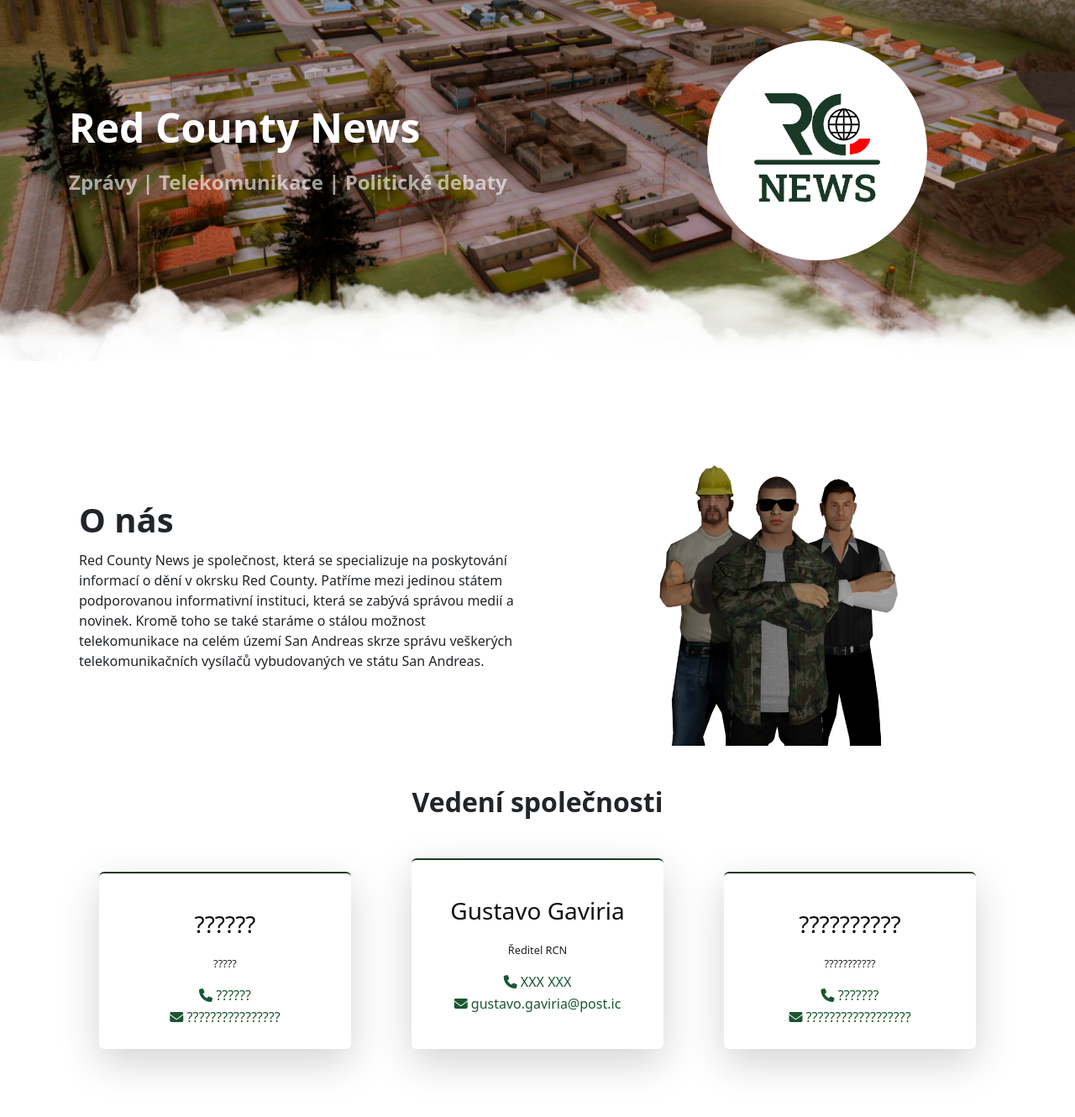
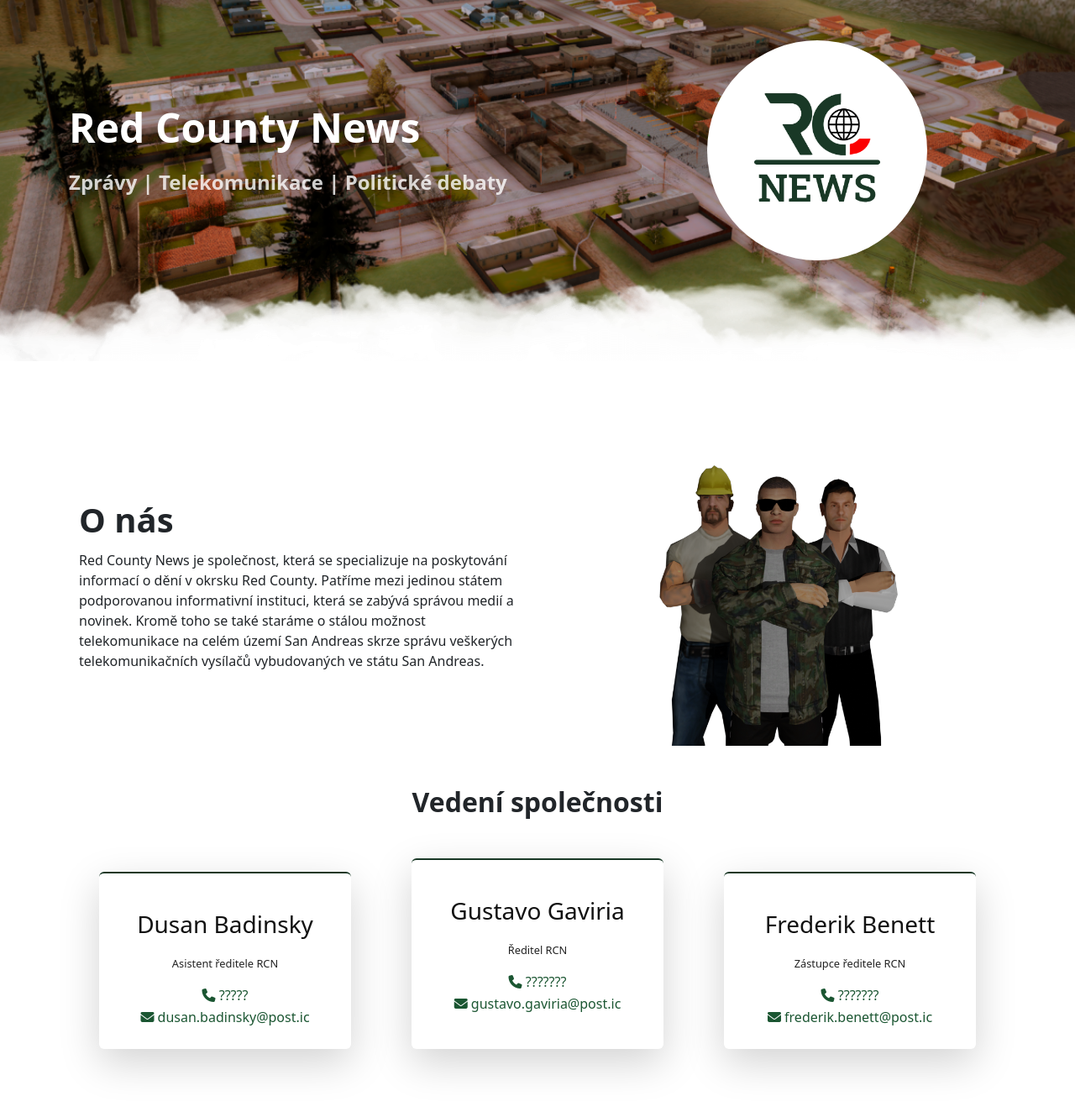
Before and after one commit to Petriik01/petriik01.github.io, a PHP site: page /redcountynews.ic/index.html in a window 1280 px wide. Shown: the top 1330 px of the page at 84% size. Run offline with PHP 8.4, Linux system fonts and the light colour scheme; some libraries are stand-ins or nearby versions.

Commit message:
změny v kontaktech a úprava průhlednosti textu

```diff
--- a/redcountynews.ic/index.html
+++ b/redcountynews.ic/index.html
@@ -94,14 +94,14 @@
                 <div class="col-lg-4 mt-3 d-flex justify-content-center mb-2">
                     <div class="team-card shadow-lg shadow p-4">
                         <div class="team-card-header">
-                            <h3>??????</h3>
+                            <h3>Dusan Badinsky</h3>
                         </div>
                         <div class="team-card-content">
-                            <p>?????</p>
+                            <p>Asistent ředitele RCN</p>
                         </div>
                         <div class="team-card-contact">
-                            <p><i class="fa-solid fa-phone"></i> ??????</p>
-                            <p><i class="fa-solid fa-envelope"></i> ????????????????</p>
+                            <p><i class="fa-solid fa-phone"></i> ?????</p>
+                            <p><i class="fa-solid fa-envelope"></i> dusan.badinsky@post.ic</p>
                         </div>
                     </div>
                 </div>
@@ -114,7 +114,7 @@
                             <p>Ředitel RCN</p>
                         </div>
                         <div class="team-card-contact">
-                            <p><i class="fa-solid fa-phone"></i> XXX XXX</p>
+                            <p><i class="fa-solid fa-phone"></i> ???????</p>
                             <p><i class="fa-solid fa-envelope"></i> gustavo.gaviria@post.ic</p>
                         </div>
                     </div>
@@ -122,14 +122,14 @@
                 <div class="col-lg-4 mt-3 d-flex justify-content-center mb-2">
                     <div class="team-card shadow-lg shadow p-4">
                         <div class="team-card-header">
-                            <h3>??????????</h3>
+                            <h3>Frederik Benett</h3>
                         </div>
                         <div class="team-card-content">
-                            <p>???????????</p>
+                            <p>Zástupce ředitele RCN</p>
                         </div>
                         <div class="team-card-contact">
                             <p><i class="fa-solid fa-phone"></i> ???????</p>
-                            <p><i class="fa-solid fa-envelope"></i> ??????????????????</p>
+                            <p><i class="fa-solid fa-envelope"></i> frederik.benett@post.ic</p>
                         </div>
                     </div>
                 </div>
--- a/redcountynews.ic/styles.css
+++ b/redcountynews.ic/styles.css
@@ -16,7 +16,7 @@
 }
 
 .header h2 {
-    color: rgba(255, 255, 255, .6);
+    color: rgba(255, 255, 255, 0.8);
     font-weight: 600;
     z-index: 1;
     font-size: 1.2rem;
```
